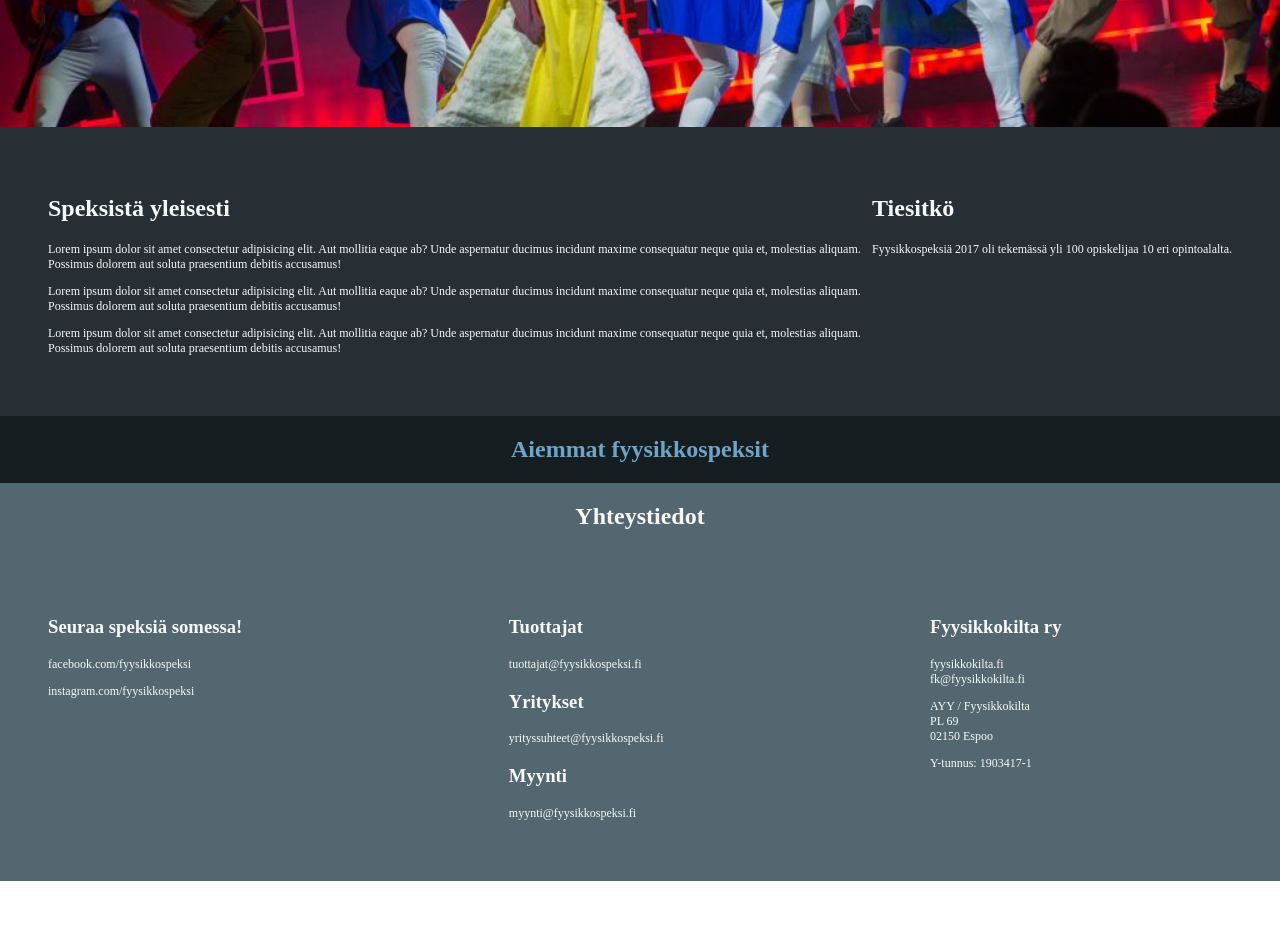
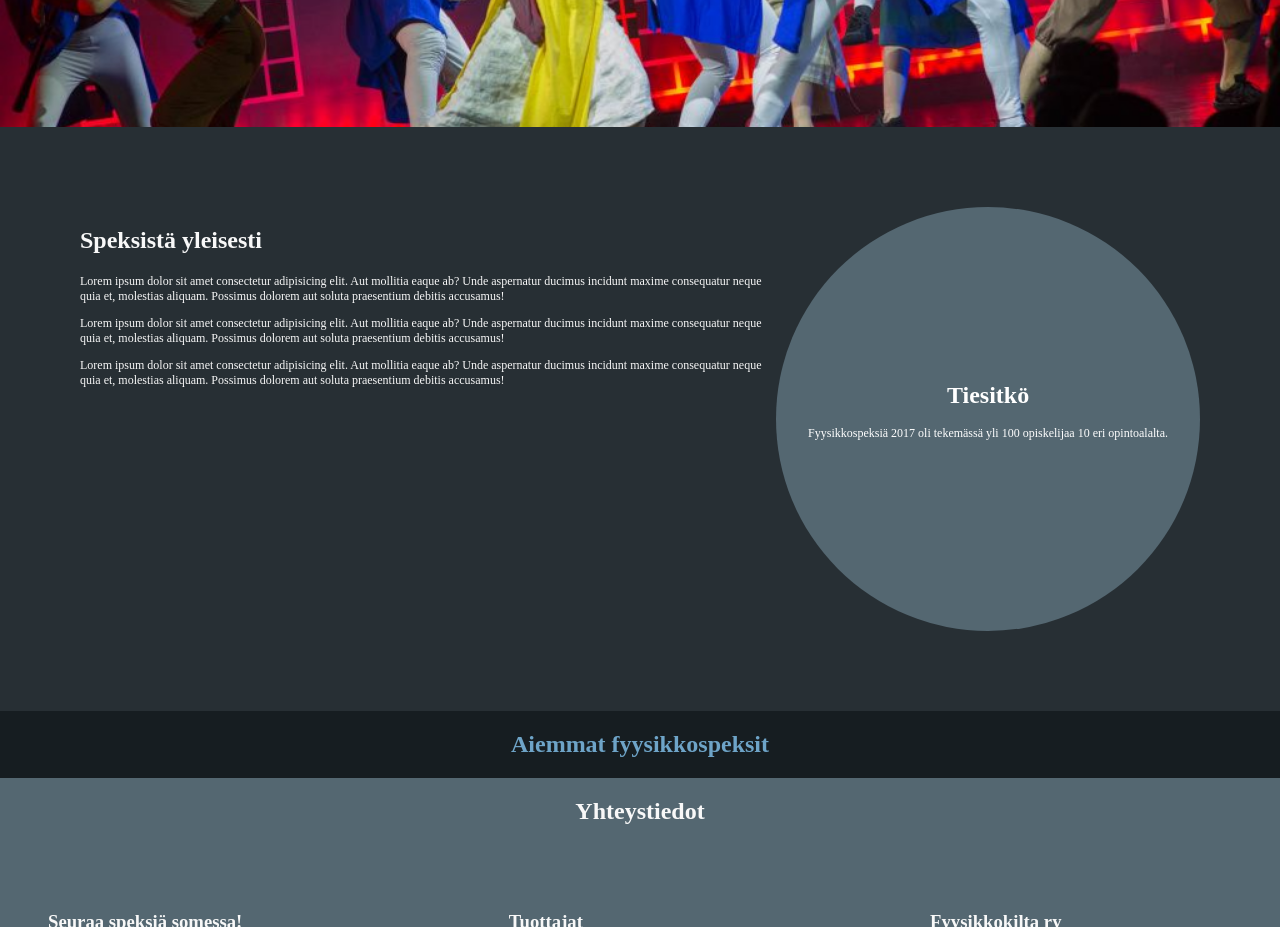
Before and after one commit to summis/Fspx2019-1, a plain HTML site: page main.html in a window 1280 px wide. Shown: the part 1160-2087 px from the top of the page. Before the commit the page ends 2041 px from the top, so only its background shows below. Drawn offline with Linux system fonts and the light colour scheme.

Commit message:
Add circular container

```diff
--- a/main.html
+++ b/main.html
@@ -49,9 +49,11 @@
       <p>Lorem ipsum dolor sit amet consectetur adipisicing elit. Aut mollitia eaque ab? Unde aspernatur ducimus incidunt maxime consequatur neque quia et, molestias aliquam. Possimus dolorem aut soluta praesentium debitis accusamus!</p>
       <p>Lorem ipsum dolor sit amet consectetur adipisicing elit. Aut mollitia eaque ab? Unde aspernatur ducimus incidunt maxime consequatur neque quia et, molestias aliquam. Possimus dolorem aut soluta praesentium debitis accusamus!</p>
     </section>
-    <aside class="general-info-circle">
-      <h2>Tiesitkö</h2>
-      <p>Fyysikkospeksiä 2017 oli tekemässä yli 100 opiskelijaa 10 eri opintoalalta.</p>
+    <aside class="circle">
+      <div class="circle-text">
+        <h2>Tiesitkö</h2>
+        <p>Fyysikkospeksiä 2017 oli tekemässä yli 100 opiskelijaa 10 eri opintoalalta.</p>
+      </div>
     </aside>
   </section>
 
--- a/sass/fspx.scss
+++ b/sass/fspx.scss
@@ -80,7 +80,26 @@ p {
 .general {
   background-color: $light-grey;
   color: $white;
-  padding: 3rem
+  padding: 5rem;
+}
+
+.circle {
+  background: $lightest-grey;
+  border-radius: 50%;
+  color: #fff;
+  height: 0;
+  padding-bottom: 100%;
+  width: 100%;
+}
+
+.circle-text {
+  float: left;
+  line-height: 1;
+  margin-top: -3.5rem;
+  padding-top: 50%;
+  padding-left: 2rem;
+  padding-right: 2rem;
+  text-align: center;
 }
 
 .old-spexes {
@@ -145,7 +164,7 @@ p {
 
 
 .general-info { grid-area: info }
-.general-info-circle { grid-area: circle }
+.circle { grid-area: circle }
 
 .general-container {
   display: grid;
```
Also changed, not shown: css/fspx.css, 1 other file.
